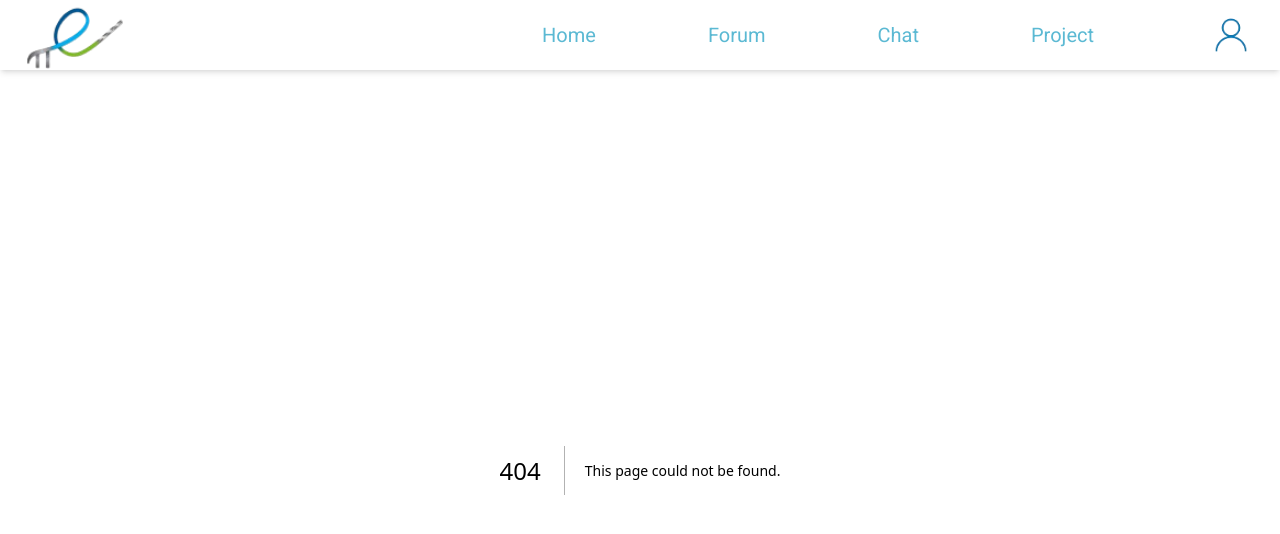
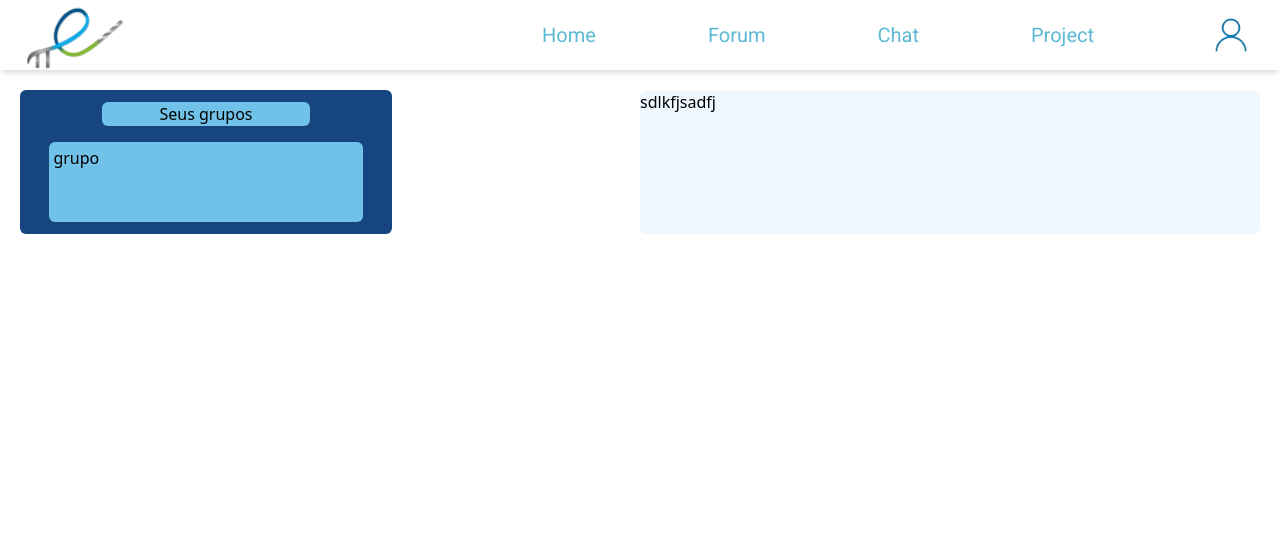
Before and after one commit to matiaszo/forum_ets_frontend, a Next.js app: page /chat in a window 1280 px wide. Before the commit this address had no page. Shown: the top 534 px of the page. Built offline with nearby package versions, Linux system fonts and the light colour scheme.

Commit message:
finish chat

```diff
--- /dev/null
+++ b/src/app/chat/page.tsx
@@ -0,0 +1,15 @@
+import { Group } from "@/components/group"
+
+export default function Chat(){
+    return(
+            <div className="flex flex-row m-5 justify-between">
+                <div className="flex flex-col gap-4 bg-blue1 rounded-md p-3 items-center justify-center w-[30%]">
+                    <h1 className="bg-blue4 rounded-md w-[60%] text-center">
+                        Seus grupos
+                    </h1>
+                    <Group/>
+                </div>
+                <div className="bg-alice rounded-md w-[50%]">sdlkfjsadfj</div>
+            </div>
+    )
+}
--- /dev/null
+++ b/src/components/group.tsx
@@ -0,0 +1,10 @@
+
+
+export const Group = () => {
+    return(
+        <div className="bg-blue4 rounded-md w-[90%] h-20">
+            <p className="m-1">grupo</p>
+        </div>
+    )
+
+}
```
